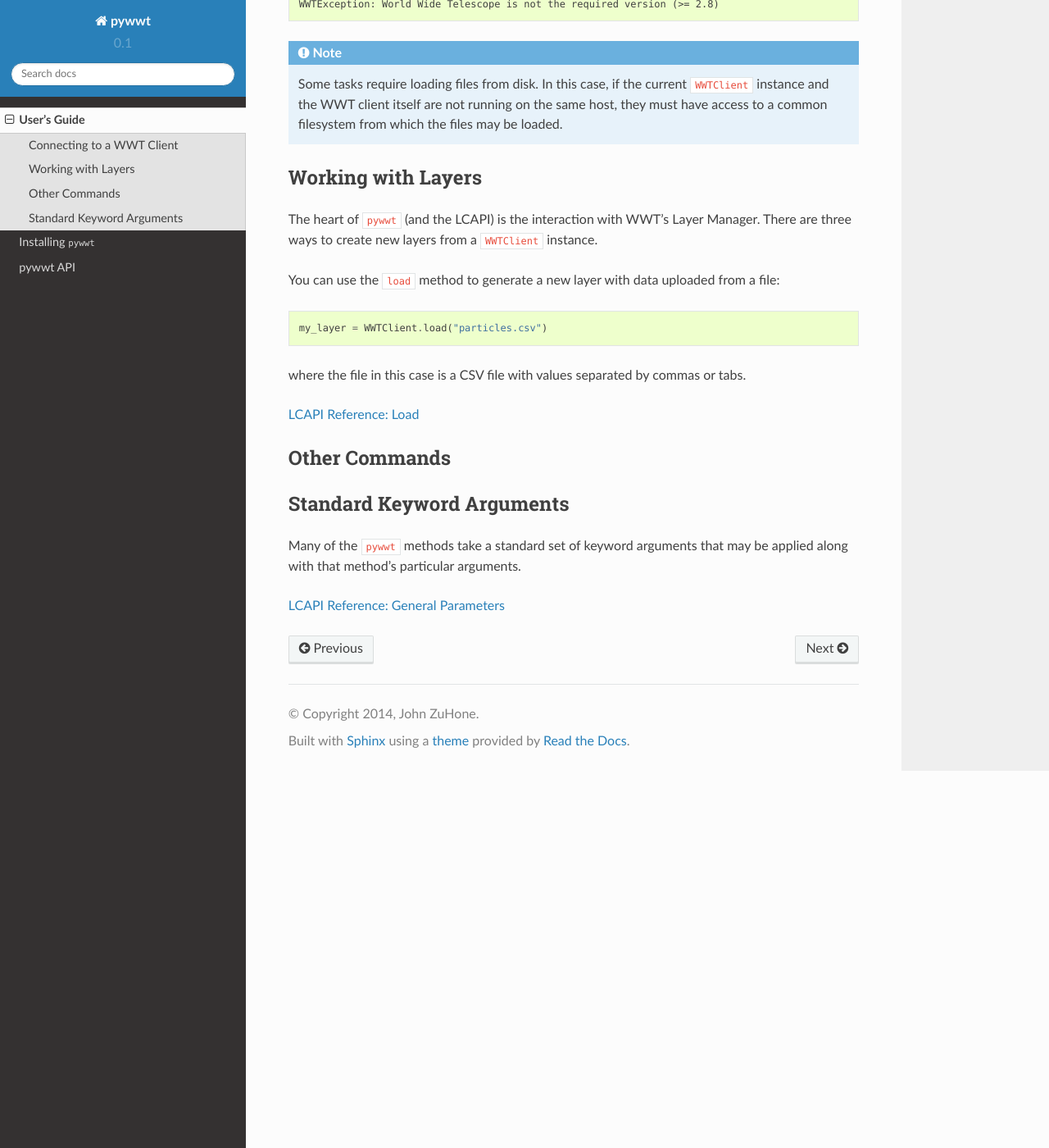
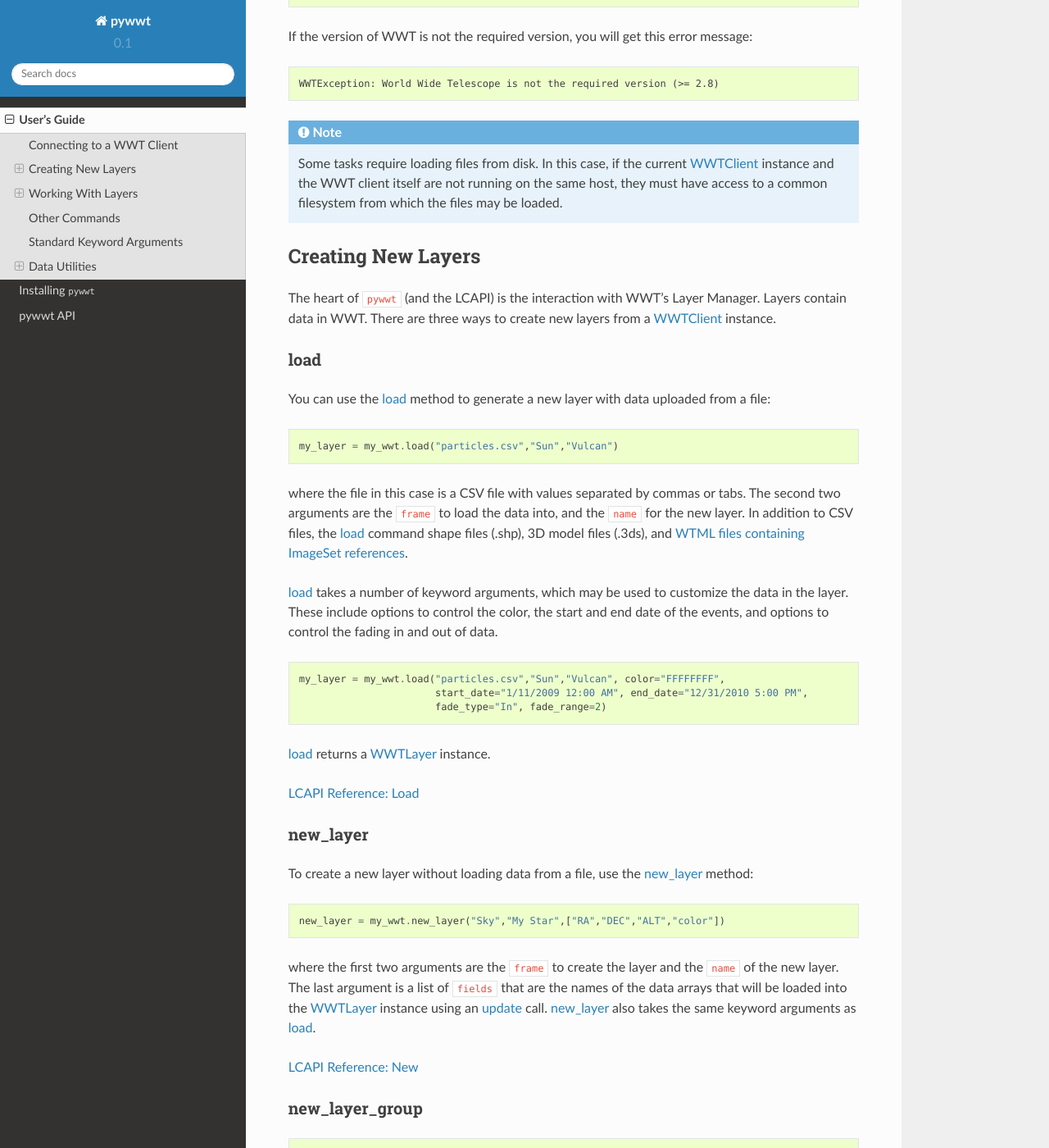
Before and after one commit to WorldWideTelescope/pywwt, a Sphinx documentation site: the page built from source/users_guide.rst, in a window 1280 px wide and 1400 px high, scrolled down 970 px. Shown: the whole window at 82% size. Built offline with Sphinx 7.4.7 and the Read the Docs theme 2.0.0, drawn with Linux system fonts in a browser that asks for light colours; some of the changed text lies outside the part shown.

Commit message:
More updates to the Users' Guide

```diff
--- a/source/index.rst
+++ b/source/index.rst
@@ -9,7 +9,7 @@ pywwt Documentation
 Contents:
 
 .. toctree::
-   :maxdepth: 3
+   :maxdepth: 2
 
    users_guide
    installing
--- a/source/users_guide.rst
+++ b/source/users_guide.rst
@@ -1,10 +1,22 @@
 User's Guide
 ------------
 
+.. _WWTClient: api/pywwt.client.html
+.. _load: api/pywwt.client.html#pywwt.client.WWTClient.load
+.. _new_layer: api/pywwt.client.html#pywwt.client.WWTClient.new_layer
+.. _new_layer_group: api/pywwt.client.html#pywwt.client.WWTClient.new_layer_group
+.. _get_existing_layer: api/pywwt.client.html#pywwt.client.WWTClient.get_existing_layer
+
+.. _WWTLayer: api/pywwt.layer.html
+.. _update: api/pywwt.layer.html#pywwt.layer.WWTLayer.update
+
 ``pywwt`` is a Python interface for the Microsoft `World Wide Telescope <http://www.worldwidetelescope.org>`_
 (WWT) Windows client, using the
-`Layer Control API (LCAPI) <http://www.worldwidetelescope.org/Developers/?LayerControlAPI#load>`_
-
+`Layer Control API (LCAPI) <http://www.worldwidetelescope.org/Developers/?LayerControlAPI#load>`_.
+The LCAPI provides an interface to WWT's Layer Manager by sending data and information in the form of
+strings over HTTP. ``pywwt`` simply provides a Python interface to make these
+calls, enabling the control of WWT from scripts or an IPython notebook. Most importantly, it
+enables the passing of data created within a Python environment to WWT.
 
 To use ``pywwt`` from Python, first import its modules:
 
@@ -15,7 +27,8 @@ To use ``pywwt`` from Python, first import its modules:
 Connecting to a WWT Client
 ~~~~~~~~~~~~~~~~~~~~~~~~~~
 
-Connecting to a running WWT client on the current host is as simple as:
+Connecting to a running WWT client on the current host is as simple as creating
+a WWTClient_ instance:
 
 .. code-block:: python
 
@@ -49,28 +62,92 @@ If the version of WWT is not the required version, you will get this error messa
 
 .. note::
 
-    Some tasks require loading files from disk. In this case, if the current ``WWTClient``
+    Some tasks require loading files from disk. In this case, if the current WWTClient_
     instance and the WWT client itself are not running on the same host, they must have
     access to a common filesystem from which the files may be loaded.
 
-Working with Layers
+Creating New Layers
 ~~~~~~~~~~~~~~~~~~~~~~~~~~~~~~~~~~~~~~~
 
-The heart of ``pywwt`` (and the LCAPI) is the interaction with WWT's Layer Manager. There
-are three ways to create new layers from a ``WWTClient`` instance.
+The heart of ``pywwt`` (and the LCAPI) is the interaction with WWT's Layer Manager. Layers contain
+data in WWT. There are three ways to create new layers from a WWTClient_ instance.
 
-You can use the ``load`` method to generate a new layer with data uploaded from a file:
+load
+++++
+
+You can use the load_ method to generate a new layer with data uploaded from a file:
 
 .. code-block:: python
 
-    my_layer = WWTClient.load("particles.csv")
+    my_layer = my_wwt.load("particles.csv","Sun","Vulcan")
 
-where the file in this case is a CSV file with values separated by commas or tabs.
+where the file in this case is a CSV file with values separated by commas or tabs. The
+second two arguments are the ``frame`` to load the data into, and the ``name`` for the new layer.
+In addition to CSV files, the load_ command shape files (.shp), 3D model files (.3ds), and `WTML
+files containing ImageSet references
+<http://www.worldwidetelescope.org/Docs/WorldWideTelescopeDataFilesReference.html>`_.
+
+load_ takes a number of keyword arguments, which may be used to customize the data in the layer.
+These include options to control the color, the start and end date of the events, and options to
+control the fading in and out of data.
+
+.. code-block:: python
+
+    my_layer = my_wwt.load("particles.csv","Sun","Vulcan", color="FFFFFFFF",
+                           start_date="1/11/2009 12:00 AM", end_date="12/31/2010 5:00 PM",
+                           fade_type="In", fade_range=2)
+
+load_ returns a WWTLayer_ instance.
 
 `LCAPI Reference: Load <http://www.worldwidetelescope.org/Developers/?LayerControlAPI#load>`_
 
+new_layer
++++++++++
+
+To create a new layer without loading data from a file, use the new_layer_ method:
+
+.. code-block:: python
+
+    new_layer = my_wwt.new_layer("Sky","My Star",["RA","DEC","ALT","color"])
+
+where the first two arguments are the ``frame`` to create the layer and the ``name`` of the
+new layer. The last argument is a list of ``fields`` that are the names of the data arrays
+that will be loaded into the WWTLayer_ instance using an update_ call. new_layer_ also takes
+the same keyword arguments as load_.
+
+`LCAPI Reference: New <http://www.worldwidetelescope.org/Developers/?LayerControlAPI#new>`_
+
+new_layer_group
++++++++++++++++
+
+.. code-block:: python
+
+    my_wwt.new_layer_group("Sun","my asteroids")
+
+get_existing_layer
+++++++++++++++++++
+
+Finally, to retrieve an already existing layer as a WWTLayer_ object, call get_existing_layer_:
+
+.. code-block:: python
+
+    minihalo_layer = my_wwt.get_existing_layer("minihalo")
+
+Working With Layers
+~~~~~~~~~~~~~~~~~~~
+
+Once a WWTLayer_ object has been created, there are a number of options for setting the parameters
+of the layer and working with its data.
+
+update
+++++++
+
+`LCAPI Reference: Update <http://www.worldwidetelescope.org/Developers/?LayerControlAPI#update>`_
+
 Other Commands
 ~~~~~~~~~~~~~~
+
+There are several remaining methods for a WWTClient_ that may be used to
 
 Standard Keyword Arguments
 ~~~~~~~~~~~~~~~~~~~~~~~~~~
@@ -78,5 +155,22 @@ Standard Keyword Arguments
 Many of the ``pywwt`` methods take a standard set of keyword arguments that may be applied
 along with that method's particular arguments.
 
+`LCAPI Reference: General Parameters <http://www.worldwidetelescope.org/Developers/?LayerControlAPI#general_parameters>`_
 
-`LCAPI Reference: General Parameters <http://www.worldwidetelescope.org/Developers/?LayerControlAPI#general_parameters>`_
+Data Utilities
+~~~~~~~~~~~~~~
+
+``pywwt`` provides general utilities for generating and transforming data into formats suitable
+for WWT.
+
+convert_xyz_to_spherical
+++++++++++++++++++++++++
+
+generate_utc_times
+++++++++++++++++++
+
+map_array_to_colors
++++++++++++++++++++
+
+write_data_to_csv
++++++++++++++++++
```
